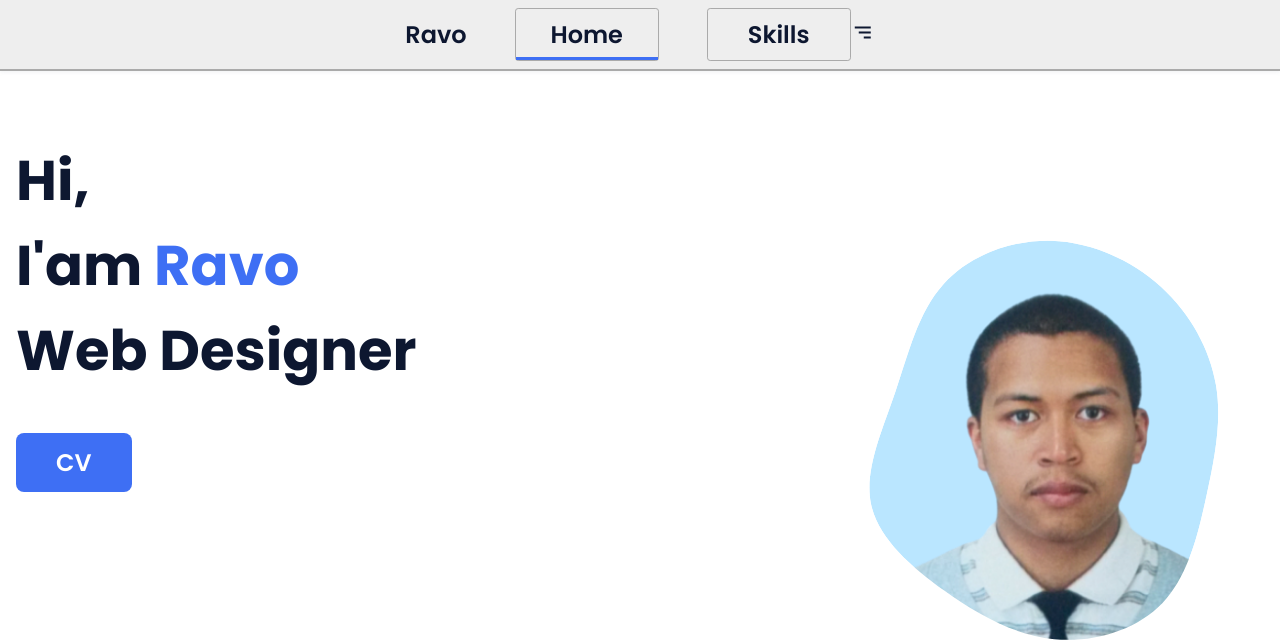
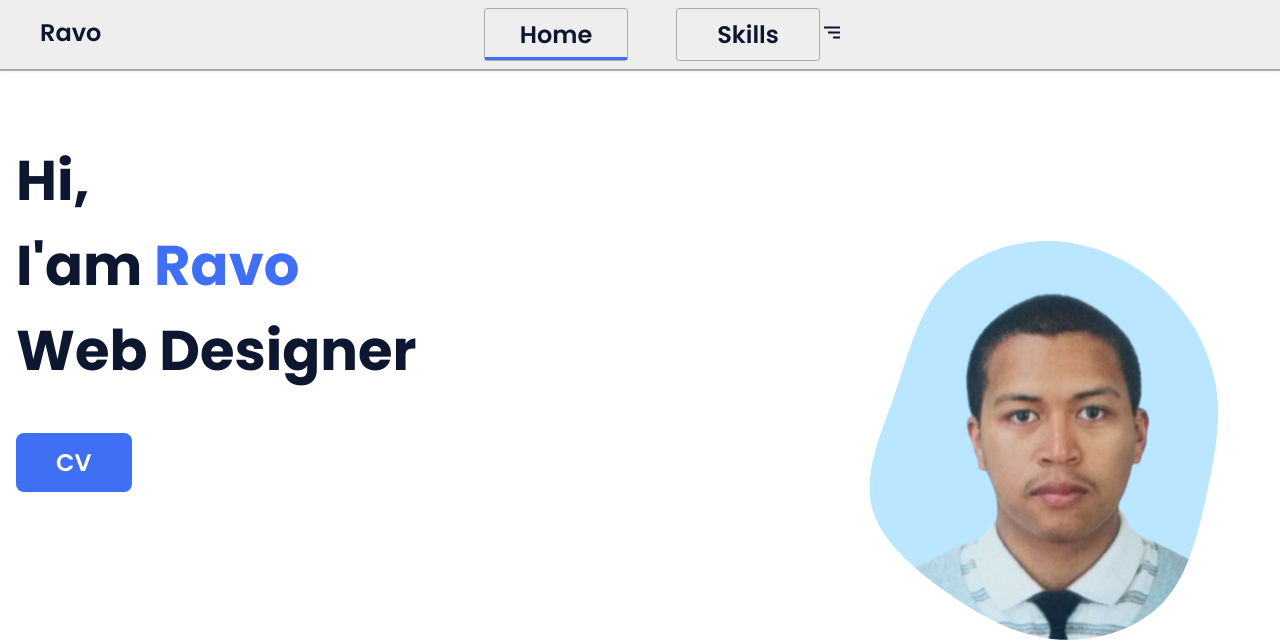
Before and after one commit to epramh/Portfolio, a website: page index.html in a window 1280 px wide. Shown: the top 642 px of the page. Drawn offline with nearby package versions, Linux system fonts and the light colour scheme.

Commit message:
Update nav_logo and nav_name

```diff
--- a/assets/css/styles.css
+++ b/assets/css/styles.css
@@ -219,6 +219,12 @@ li a {
 
 .nav__logo {
     color: var(--second-color);
+    left: 40px;
+    position: fixed;
+}
+
+.nav__name {
+  padding-bottom: 40px;
 }
 
 .nav__toggle {
--- a/index.html
+++ b/index.html
@@ -20,7 +20,7 @@
     <nav class="nav bd-grid">
 
       <!--===== LOGO =====-->
-      <div>
+      <div class="nav__name">
         <a href="#" class="nav__logo">Ravo</a>
       </div>
 
```
